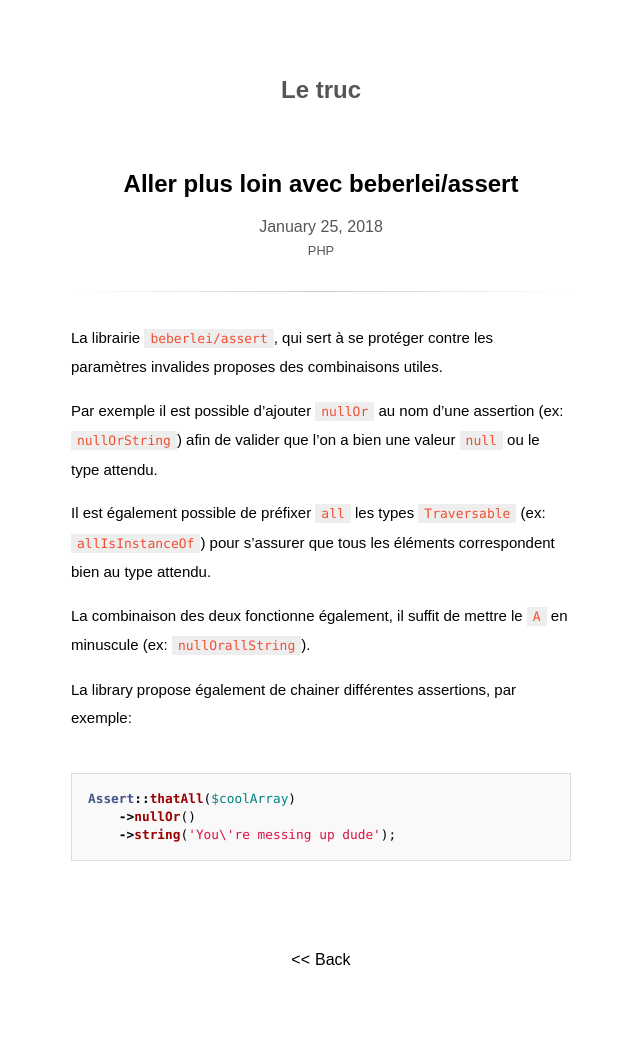
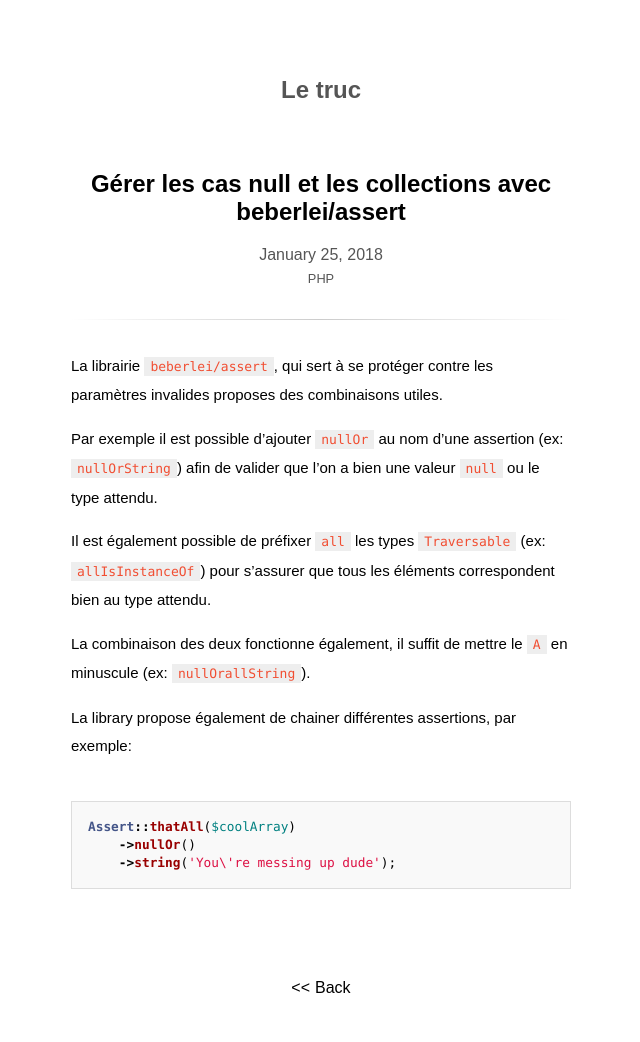
Before and after one commit to Evaneos/le-truc, a Jekyll site: the page built from _posts/2018-01-25-aller-plus-loin-avec-beberlei-assert.md, in a window 1280 px wide. Shown: the whole page, without its empty margins (319-959 px from the left). Built offline with Jekyll 4.4.1, drawn with Linux system fonts in a browser that asks for light colours; some web fonts are replaced; before the commit the page ends 1014 px from its top, so only the background shows below that.

Commit message:
Update 2018-01-25-aller-plus-loin-avec-beberlei-assert.md

```diff
--- a/_posts/2018-01-25-aller-plus-loin-avec-beberlei-assert.md
+++ b/_posts/2018-01-25-aller-plus-loin-avec-beberlei-assert.md
@@ -1,5 +1,5 @@
 ---
-title: Aller plus loin avec beberlei/assert
+title: Gérer les cas null et les collections avec beberlei/assert
 summary: "La librairie beberlei/assert permet de combiner les assertions, de vérifier que plusiers éléments répondent à la même contrainte
 ou de s'assurer que s'ils ne répondent pas à la contrainte ils sont null."
 tags:
```
